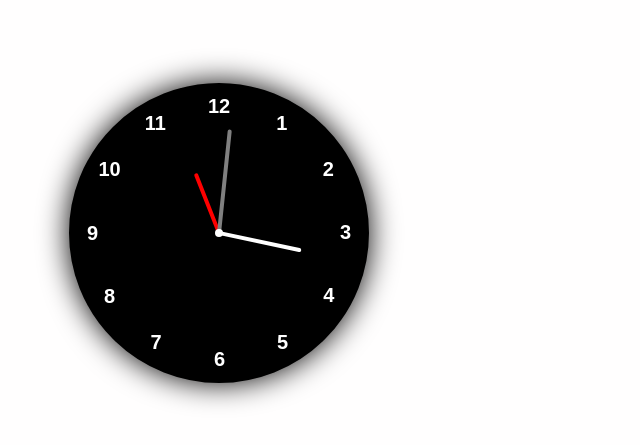
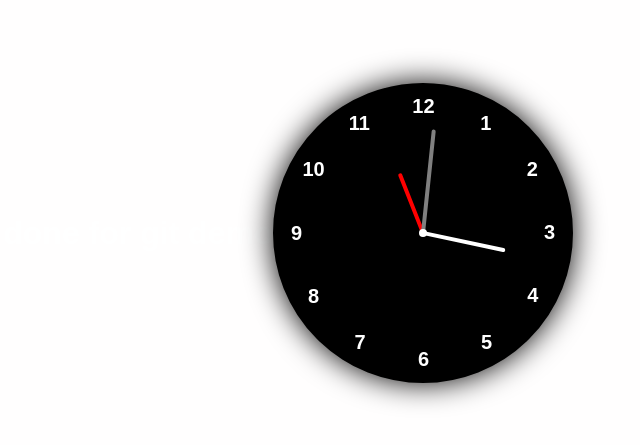
Before and after one commit to Darkcity07/analog-clock, a plain HTML site: page index.html in a window 1280 px wide. Shown: the part 167-612 px from the top of the page, without its empty margins (421-1061 px from the left). Drawn offline with Linux system fonts and the light colour scheme.

Commit message:
updated by tanmay

```diff
--- a/index.html
+++ b/index.html
@@ -8,6 +8,9 @@
     </title>
 </head>
 <body>
+    <div>
+        <h1>changes done for git demo</h1>
+    </div>
    <div class="container">
     <div class="clock">
 
```
